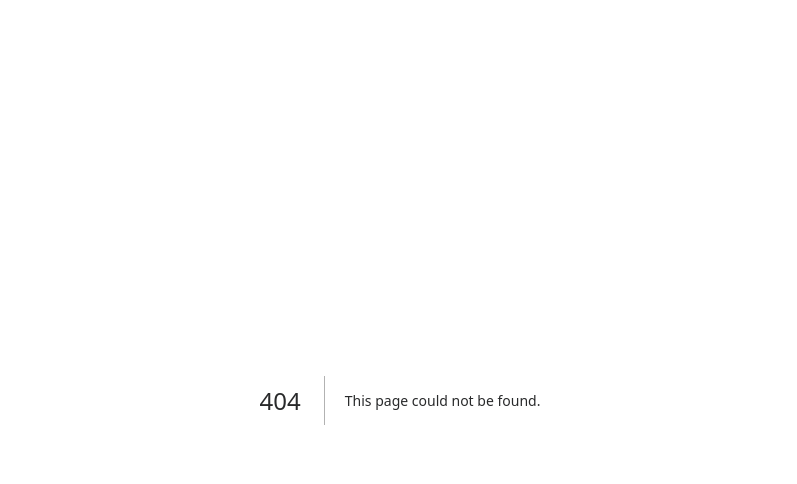
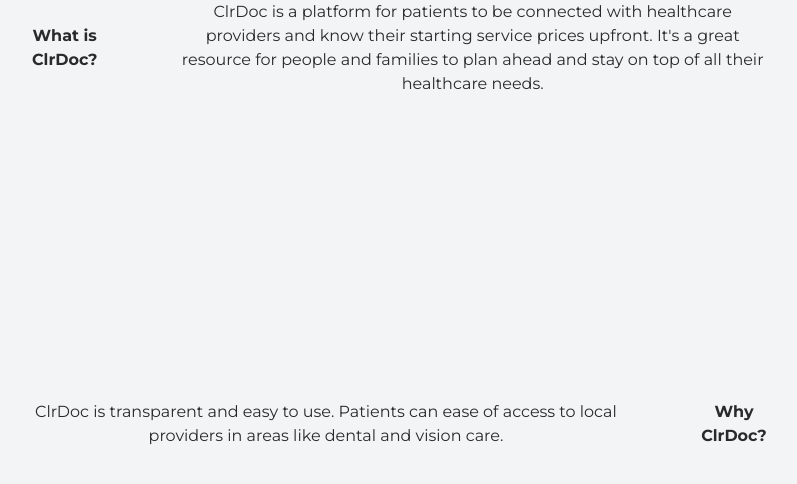
Before and after one commit to HunterKnott/clrdoc, a Next.js app: page /about in a window 1280 px wide. Before the commit this address had no page. Shown: the top 484 px of the page, without its empty margins (240-1037 px from the left). Built offline with nearby package versions, Linux system fonts and the light colour scheme.

Commit message:
Started adding in more navigation options

```diff
--- a/app/NavBar.jsx
+++ b/app/NavBar.jsx
@@ -2,6 +2,7 @@
 
 import React, { useEffect, useState } from 'react';
 import Link from 'next/link';
+import PageLink from './PageLink';
 import { AiOutlineClose, AiOutlineMenu } from 'react-icons/ai';
 import { logout } from './logout/actions';
 import { createClient } from '@/utils/supabase/client';
@@ -9,6 +10,14 @@ import { createClient } from '@/utils/supabase/client';
 export default function Navbar({ options }) {
     const [user, setUser] = useState(null);
     const [menuOpen, setMenuOpen] = useState(false);
+
+    const listLinks = options.map((option, index) =>
+        <PageLink
+            key={index}
+            text={option === "App" ? "Home" : option}
+            path={option === "App" ? "../" : `./${option.toLowerCase()}`}
+        />
+    );
 
     const toggleMenu = () => {
         setMenuOpen(!menuOpen);
@@ -29,14 +38,6 @@ export default function Navbar({ options }) {
         getUser();
     }, [])
 
-    // const listLinks = options.map((option, index) =>
-    //     <PageLink
-    //         key={index}
-    //         text={option === "App" ? "Home" : option}
-    //         path={option === "App" ? "../" : `./${option.toLowerCase()}`}
-    //     />
-    // );
-
     return (
         <div className="flex justify-between items-center h-24 w-[60%] max-w-[1240px] px-4 z-30 text-gray-700">
             {!menuOpen ?
@@ -44,9 +45,9 @@ export default function Navbar({ options }) {
                 : <h1></h1>
             }
             <ul className="hidden md:flex">
-                <li className="p-4">Product</li>
-                <li className="p-4">Features</li>
-                <li className="p-4">Contact</li>
+                <nav className='flex space-x-10 px-10 py-4'>
+                    {listLinks}
+                </nav>
                 <li>
                     {user ? (
                         <form action={logout}>
@@ -71,9 +72,9 @@ export default function Navbar({ options }) {
             <div className={menuOpen ? "fixed left-0 top-0 w-[60%] h-full bg-white border-r border-r-gray-900 ease-in-out duration-500 z-50" : "fixed left-[-100%]"}>
                 <h1 className="w-full text-3xl font-bold text-blue-700 m-4">ClrDoc</h1>
                 <ul className="uppercase p-4">
-                    <li className="p-4 border-b border-gray-600">Product</li>
-                    <li className="p-4 border-b border-gray-600">Features</li>
-                    <li className="p-4 border-b border-gray-600">Contact</li>
+                    <nav className='flex flex-col gap-6 items-start px-4 pb-6 border-y divide-y'>
+                        {listLinks}
+                    </nav>
                     <li className="p-4 border-b border-gray-600">
                         {user ? (
                             <form action={logout}>
--- /dev/null
+++ b/app/PageLink.jsx
@@ -0,0 +1,9 @@
+import Link from 'next/link';
+
+export default function PageLink({ path, text }) {
+    return (
+        <Link href={path}>
+            <button className="text-gray-800 transition-colors duration-180 hover:text-pink-500">{text}</button>
+        </Link>
+    )
+}
--- /dev/null
+++ b/app/about/page.jsx
@@ -0,0 +1,22 @@
+export default function Page() {
+    return (
+        <main className="flex min-h-screen flex-col gap-6 items-center justify-center bg-gray-100 py-24">
+            <div className="flex flex-row gap-20 max-w-[800px] mt-[-96px] w-full mx-auto px-8 text-center justify-center items-center">
+                <h1 className="font-bold">
+                    What is ClrDoc?
+                </h1>
+                <p>
+                    ClrDoc is a platform for patients to be connected with healthcare providers and know their starting service prices upfront. It's a great resource for people and families to plan ahead and stay on top of all their healthcare needs.
+                </p>
+            </div>
+            <div className="flex flex-row gap-20 max-w-[800px] mt-[-96px] w-full h-screen mx-auto px-8 text-center justify-center items-center">
+                <p>
+                    ClrDoc is transparent and easy to use. Patients can ease of access to local providers in areas like dental and vision care.
+                </p>
+                <h1 className="font-bold">
+                    Why ClrDoc?
+                </h1>
+            </div>
+        </main>
+    )
+}
--- a/app/layout.jsx
+++ b/app/layout.jsx
@@ -5,7 +5,7 @@ import { Analytics } from '@vercel/analytics/react';
 const montserrat = Montserrat({ subsets: ['latin'] })
 
 export const metadata = {
-  title: 'Create Next App',
+  title: 'ClrDoc | Transparent Healthcare Pricing',
   description: 'Generated by create next app',
 };
 
--- a/app/page.jsx
+++ b/app/page.jsx
@@ -4,7 +4,7 @@ import NavBar from './NavBar';
 export default function Home() {
     return (
         <main className="flex min-h-screen flex-col gap-6 items-center bg-gray-100">
-            <NavBar />
+            <NavBar options={["About", "Features", "Contact"]}/>
             <div className="max-w-[800px] mt-[-96px] w-full h-screen mx-auto text-center flex flex-col gap-6 justify-center items-center">
                 <img src="Images/ClrDocIcon.png" alt="Icon" className="w-[200px]" />
                 <h1 className="font-bold md:text-5xl sm:text-3xl text-2xl">A platform to find transparent healthcare pricing</h1>
--- a/app/patient/page.jsx
+++ b/app/patient/page.jsx
@@ -93,7 +93,7 @@ export default function Page() {
             <div className="flex flex-col gap-2 text-xs md:text-base md:w-[20%] pt-4 md:pt-0">
               {Object.entries(profiles.prices).map(([service, price]) => (
                 <div key={service}>
-                  {`${service}: $${price}`}
+                  {`${service}: $${price} (Starting)`}
                 </div>
               ))}
               <button className="btn btn-primary btn-sm flex items-center justify-center h-16">Request Appointment</button>
```
